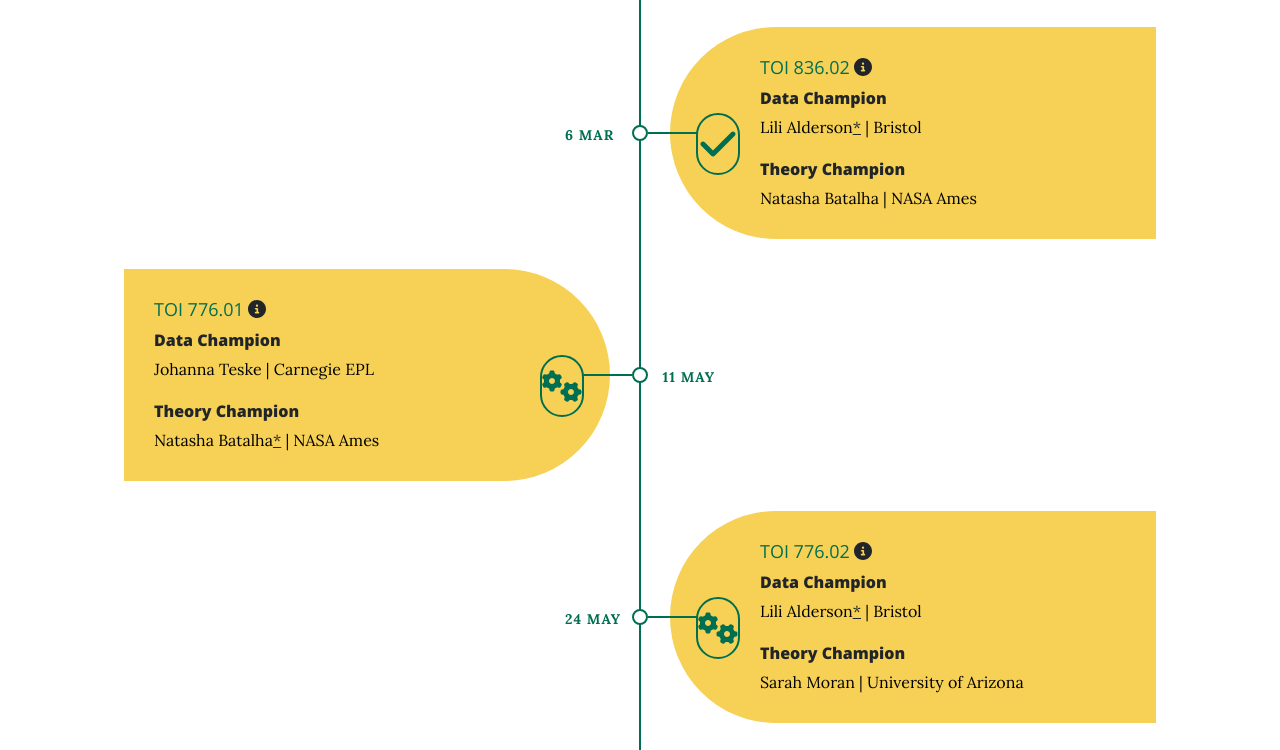
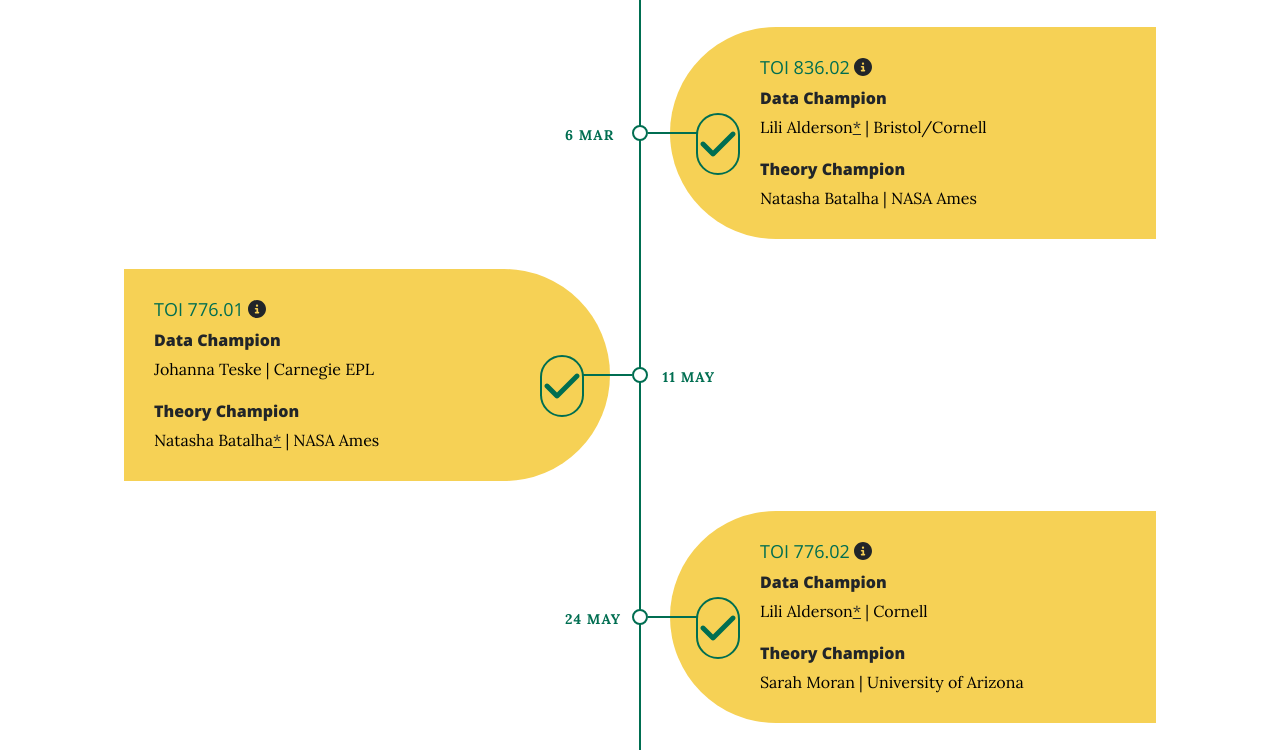
Before and after one commit to compass-jwst/compass-jwst.github.io, a plain HTML site: page timeline.html in a window 1280 px wide. Shown: the part 1129-1879 px from the top of the page. Drawn offline with nearby package versions, Linux system fonts and the light colour scheme.

Commit message:
Update timeline.html
Updated paper statuses and Lili's affiliation.

```diff
--- a/timeline.html
+++ b/timeline.html
@@ -107,7 +107,7 @@
     <div class="content">
       <h2>TOI 836.02 <a href="planets.html#toi83602"><i class="fa fa-circle-info"></i></a></h2>
         <h6>Data Champion</h6>
-        <p>Lili Alderson<a href="#paperlead">*</a>  | Bristol
+        <p>Lili Alderson<a href="#paperlead">*</a>  | Bristol/Cornell
             <br><br>
         </p>
         <h6>Theory Champion</h6>
@@ -117,7 +117,7 @@
 
   <div class="containert left">
     <div class="date">11 May</div>
-    <i class="icon fa fa-cogs"></i>
+    <i class="icon fa fa-check"></i>
     <div class="content">
       <h2>TOI 776.01 <a href="planets.html#toi77601"><i class="fa fa-circle-info"></i></a></h2>
         <h6>Data Champion</h6>
@@ -131,11 +131,11 @@
 
   <div class="containert right">
     <div class="date">24 May</div>
-    <i class="icon fa fa-cogs"></i>
+    <i class="icon fa fa-check"></i>
     <div class="content">
       <h2>TOI 776.02 <a href="planets.html#toi77602"><i class="fa fa-circle-info"></i></a></h2>
         <h6>Data Champion</h6>
-        <p>Lili Alderson<a href="#paperlead">*</a> | Bristol
+        <p>Lili Alderson<a href="#paperlead">*</a> | Cornell
             <br><br>
         </p>
         <h6>Theory Champion</h6>
@@ -213,7 +213,7 @@
   </div>
     <div class="containert right">
     <div class="date">4 Dec</div>
-    <i class="icon fa fa-cogs"></i>
+    <i class="icon fa fa-check"></i>
     <div class="content">
       <h2>TOI 562.01 <a href="planets.html#toi56201"><i class="fa fa-circle-info"></i></a></h2>
         <h6>Data Champion</h6>
```
